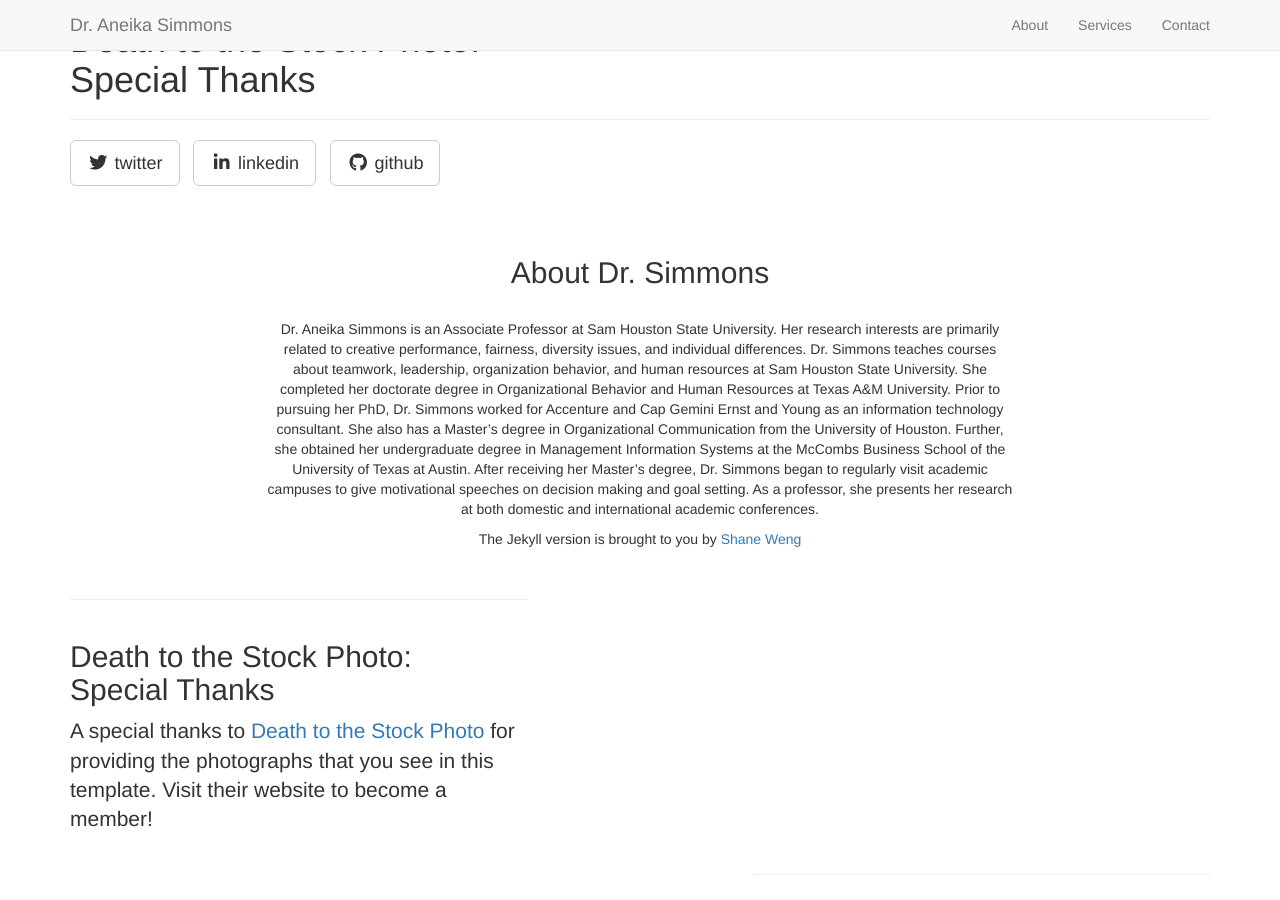
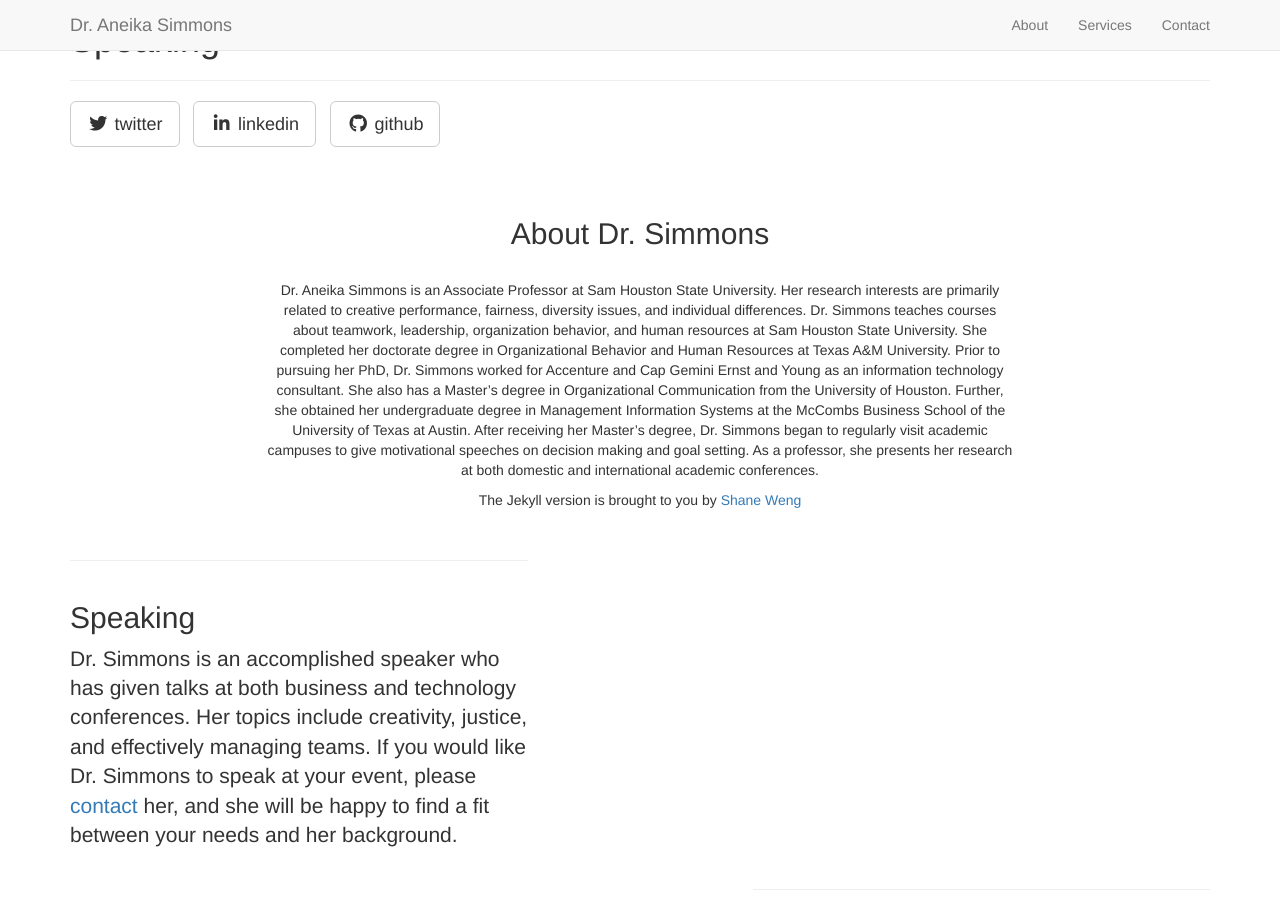
Before and after one commit to aneikasimmons/aneikasimmons.github.io, a Jekyll site: the page built from _posts/2014-09-21-services-1.md, in a window 1280 px wide and 900 px high. Built offline with Jekyll 4.4.1, drawn with Linux system fonts in a browser that asks for light colours; nearby versions of some CDN libraries; library files that are not in the unit come from our copies.

Commit message:
Update 2014-09-21-services-1.md

```diff
--- a/_posts/2014-09-21-services-1.md
+++ b/_posts/2014-09-21-services-1.md
@@ -2,7 +2,7 @@
 layout: default
 img: ipad.png
 category: Services
-title: Death to the Stock Photo:<br>Special Thanks
+title: Speaking
 description: |
 ---
-  A special thanks to [Death to the Stock Photo](http://join.deathtothestockphoto.com/) for providing the photographs that you see in this template.  Visit their website to become a member!
+Dr. Simmons is an accomplished speaker who has given talks at both business and technology conferences. Her topics include creativity, justice, and effectively managing teams. If you would like Dr. Simmons to speak at your event, please [contact](https://aneikasimmons.com/#contact) her, and she will be happy to find a fit between your needs and her background.
```
